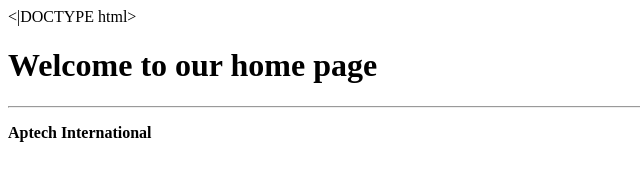
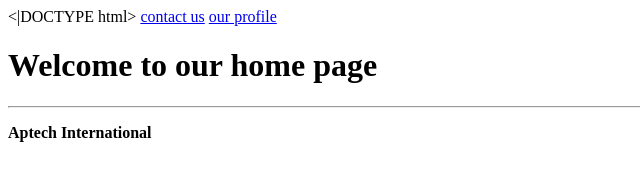
Before and after one commit to Mary703-Ojo/frontend, a plain HTML site: page index.html in a window 1280 px wide. Shown: the whole page, without its empty margins (0-640 px from the left). Drawn offline with Linux system fonts and the light colour scheme.

Commit message:
Added profile.html link in our home page

```diff
--- a/index.html
+++ b/index.html
@@ -4,6 +4,8 @@
 		<title>Home|Page</title>
 	</head>
 	<body>
+		<a href="contact.html">contact us</a>
+		<a href="profile.html">our profile</a>
 		<h1>Welcome to our home page</h1>
 		<hr>
 		<p><b>Aptech International</b></p>
```
